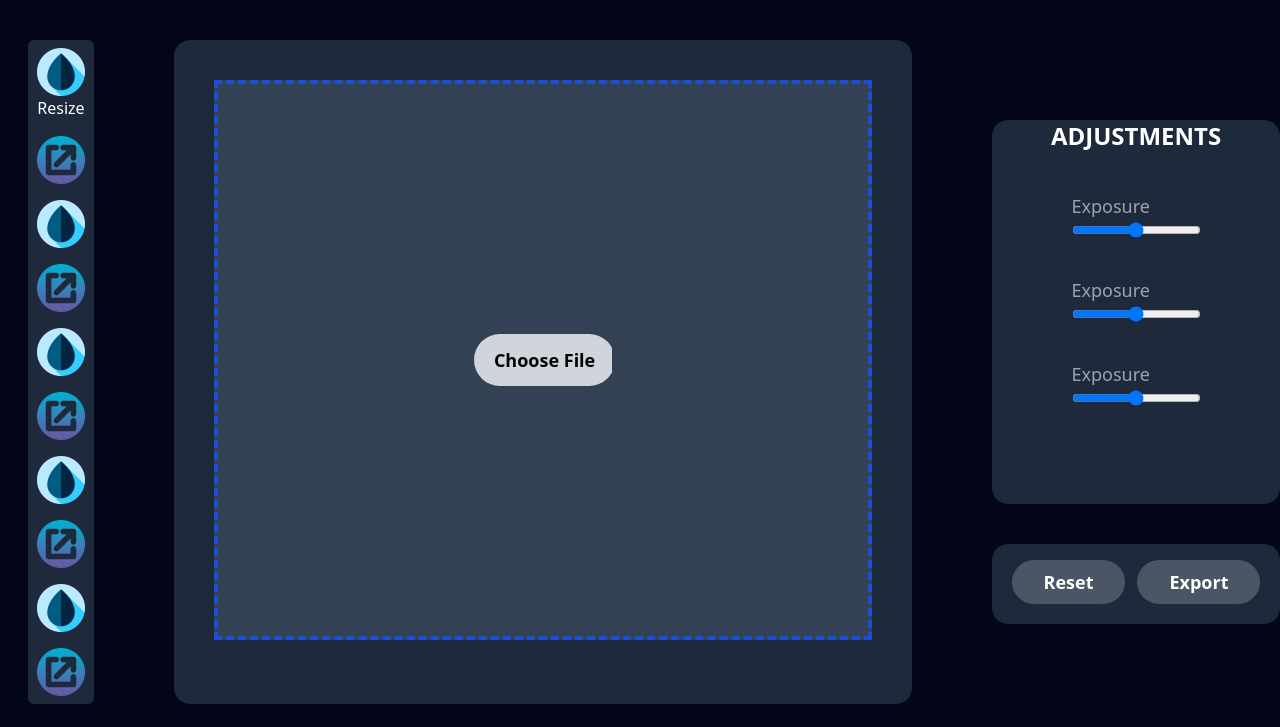
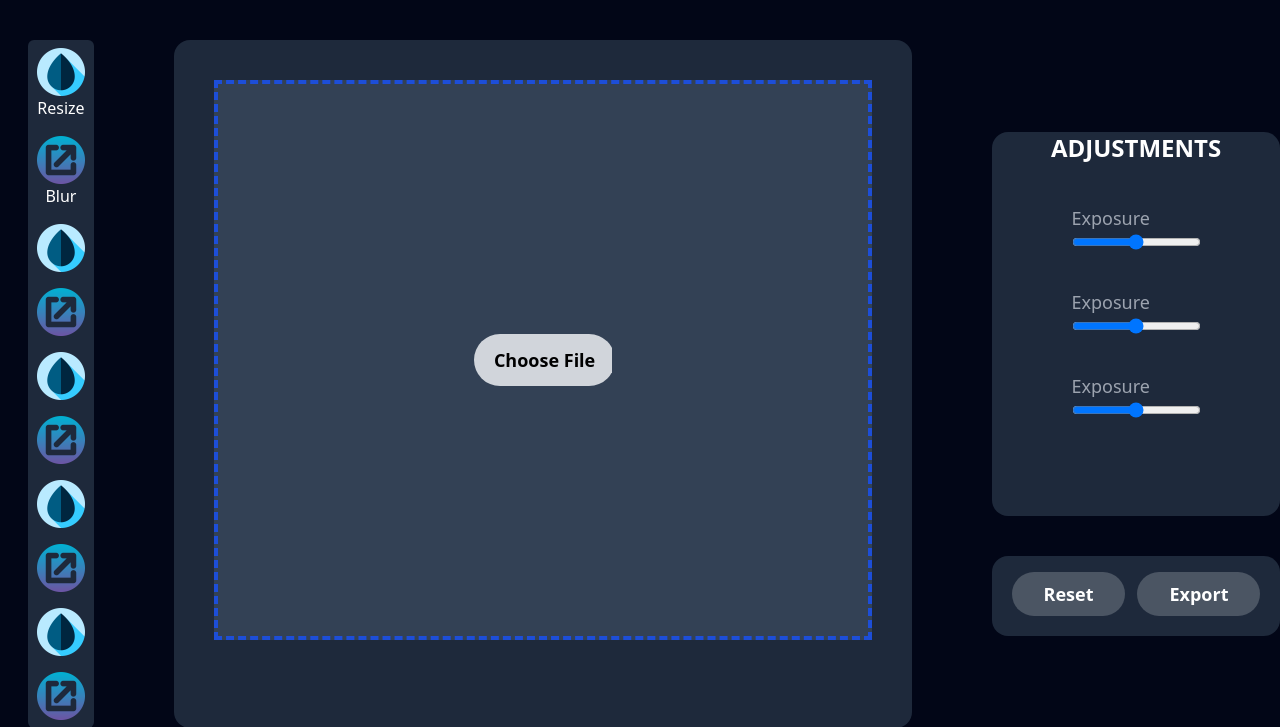
Before and after one commit to HetviThakkar-025/Image-Editing-Website, a Flask app: page / in a window 1280 px wide. Shown: the part 94-821 px from the top of the page. Run offline with Flask 3, Linux system fonts and the light colour scheme.

Commit message:
blur function added

```diff
--- a/app.py
+++ b/app.py
@@ -13,6 +13,7 @@ def main_func():
     return render_template("editor_window.html")
 
 
+# RESIZE
 @app.route("/resize", methods=['POST'])
 def resize():
     if request.method == 'POST':
@@ -60,8 +61,49 @@ def resize_img(img, w, h):
     return resize
 
 
+# BLUR
+@app.route("/blur", methods=['POST'])
+def blur():
+    if request.method == 'POST':
+
+        try:
+            img_file = request.files.get("imageInput")
+
+            if not img_file:
+                raise ValueError("No file uploaded")
+
+            # Check for allowed file extensions
+            allowed_extensions = {"png", "jpg", "jpeg"}
+            if img_file.filename.split('.')[-1].lower() not in allowed_extensions:
+                return jsonify({"error": "Unsupported file type"}), 400
+
+            img_array = np.frombuffer(img_file.read(), np.uint8)
+            img = cv.imdecode(img_array, cv.IMREAD_COLOR)
+
+            if img is None:
+                return jsonify({"error": "Invalid image file"}), 400
+
+            newimg = blur_img(img)
+
+            _, img_encoded = cv.imencode('.jpg', newimg)
+            img_bytes = img_encoded.tobytes()
+
+            img_base64 = base64.b64encode(img_bytes).decode("utf-8")
+            return jsonify({"filtered_image": img_base64}), 200
+
+        except Exception as e:
+            print(f"Error: {e}")
+            return jsonify({"error": f"An error occurred: {str(e)}"}), 500
+
+    return render_template("editor_window.html")
+
+
+def blur_img(img):
+    blurred = cv.blur(img, (7, 7))
+    return blurred
+
+
 # Define and register the b64encode filter
-
 @app.template_filter('b64encode')
 def b64encode_filter(data):
     if isinstance(data, bytes):  # Ensure input is bytes
--- a/static/js/editor.js
+++ b/static/js/editor.js
@@ -10,9 +10,7 @@ hamburger.addEventListener('click', () => {
 const imageInput = document.getElementById('imageInput');
 const previewContainer = document.getElementById('previewContainer');
 const previewImage = document.getElementById('previewImage');
-const resizeButtonToolbar = document.getElementById('resizeButtonToolbar');
 const form = document.getElementById('imageForm');
-const resizeButton = document.getElementById('resizeButton');
 
 // preview image
 imageInput.addEventListener('change', (event) => {
@@ -31,6 +29,7 @@ imageInput.addEventListener('change', (event) => {
     }
 });
 
+// MAIN FUNCTION
 async function submitImageForm(endpoint, additionalData = {}) {
     const fileInput = document.getElementById("imageInput");
     const file = fileInput.files[0];
@@ -74,7 +73,7 @@ async function submitImageForm(endpoint, additionalData = {}) {
             imageContainer.innerHTML = ""; // Clear previous content
             imageContainer.appendChild(img);
             imageContainer.classList.remove("hidden");
-
+            form.classList.add("hidden");
             previewContainer.classList.add("hidden");
         } else {
             alert("Failed to retrieve image.");
@@ -88,6 +87,8 @@ async function submitImageForm(endpoint, additionalData = {}) {
 
 // RESIZE
 let hasClickedOnce = false;
+const resizeButtonToolbar = document.getElementById('resizeButtonToolbar');
+const resizeButton = document.getElementById('resizeButton');
 
 resizeButtonToolbar.addEventListener("click", async (event) => {
     event.preventDefault();
@@ -113,3 +114,31 @@ resizeButtonToolbar.addEventListener("click", async (event) => {
 
     submitImageForm("http://127.0.0.1:5000/resize", additionalData);
 });
+
+// BLUR
+const blurTool = document.getElementById('blurTool');
+
+blurTool.addEventListener("click", async (event) => {
+    event.preventDefault();
+
+    // if (!hasClickedOnce) {
+    //     document.getElementById("resize-w-h").classList.remove('hidden');
+    //     hasClickedOnce = true;
+    //     return;
+    // }
+
+    // const widthValue = document.getElementById('width').value;
+    // const heightValue = document.getElementById('height').value;
+
+    // if (!widthValue || !heightValue) {
+    //     alert("Please specify both width and height.");
+    //     return;
+    // }
+
+    // const additionalData = {
+    //     width: widthValue,
+    //     height: heightValue
+    // };
+
+    submitImageForm("http://127.0.0.1:5000/blur", null);
+});
--- a/templates/editor_window.html
+++ b/templates/editor_window.html
@@ -42,7 +42,7 @@
         <div
             class="bg-slate-800 text-white flex flex-row lg:flex-col lg:mb-0 items-center px-2 gap-x-3 lg:gap-y-4 lg:w-20 rounded-md lg:py-2 lg:px-0">
             <button><img src="/static/images/blur.png" alt="" id="resizeButtonToolbar">Resize</button>
-            <button><img src="/static/images/resize.png" alt=""></button>
+            <button><img src="/static/images/resize.png" alt="" id="blurTool">Blur</button>
             <button><img src="/static/images/blur.png" alt=""></button>
             <button><img src="/static/images/resize.png" alt=""></button>
             <button><img src="/static/images/blur.png" alt=""></button>
```
